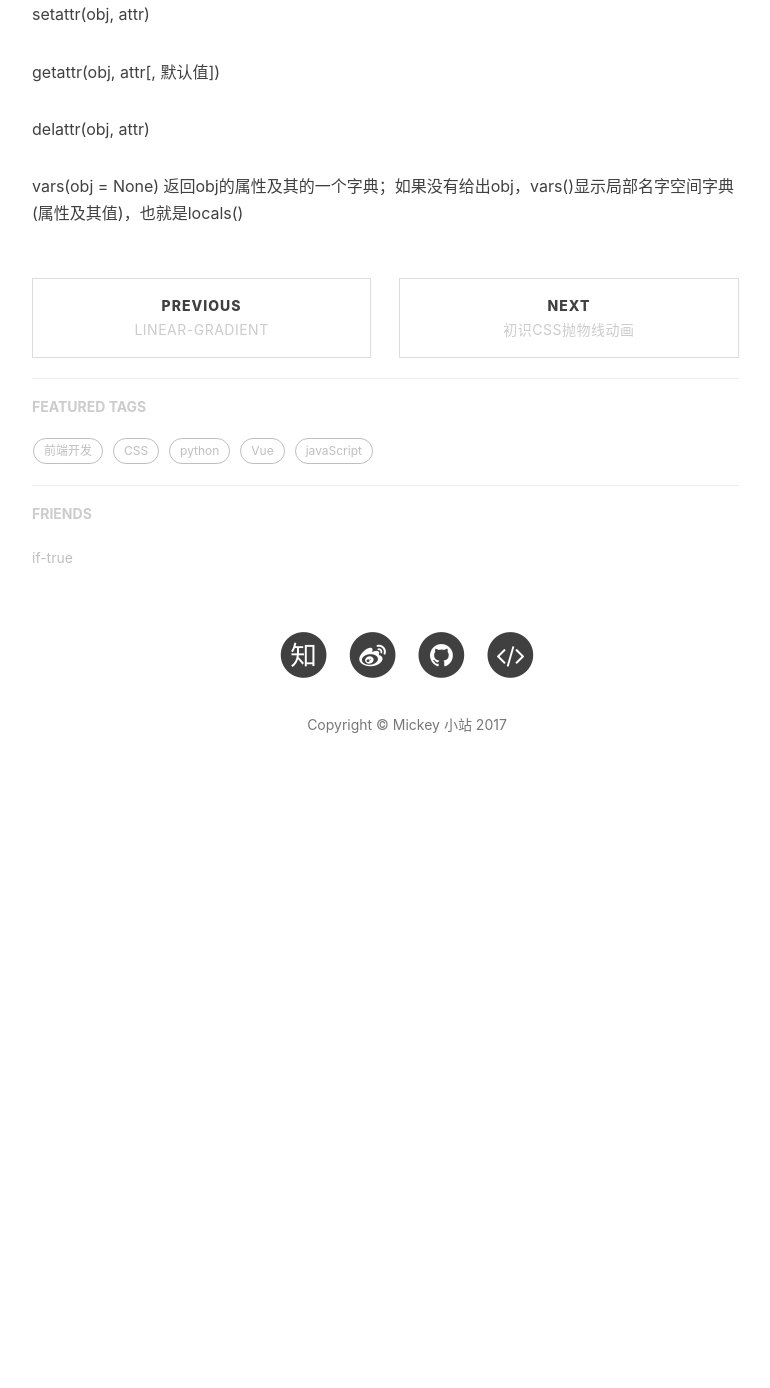
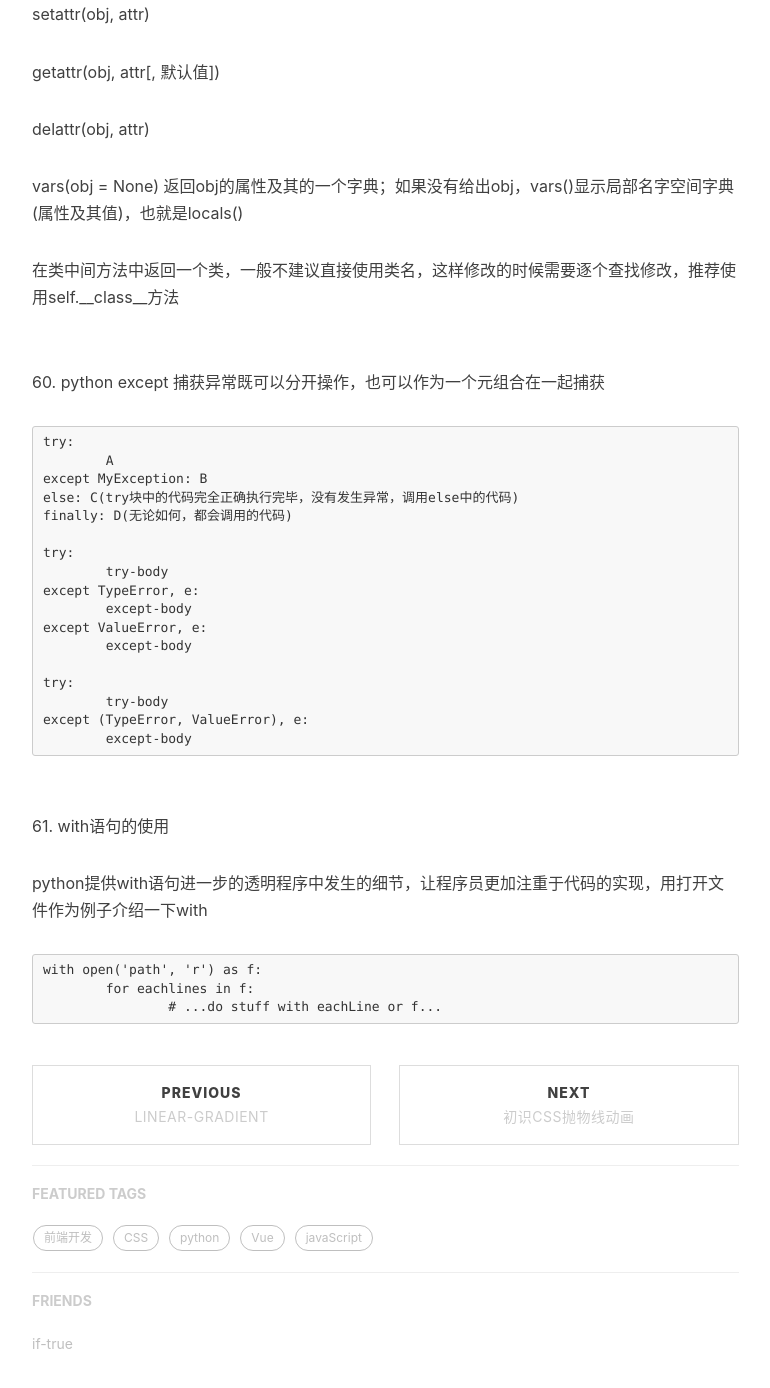
Before and after one commit to mickey0524/mickey0524.github.io, a Jekyll site: the page built from _posts/2017-08-05-begin-python.md, in a window 1280 px wide and 1400 px high, scrolled down 14564 px. Shown: the top 1388 px of the window, without its empty margins (233-1003 px from the left). Built offline with Jekyll 4.4.1, drawn with Linux system fonts in a browser that asks for light colours; nearby versions of some CDN libraries; comment, search, counter and statistics services are not loaded; before the commit the page ends 15393 px from its top, so only the background shows below that.

Commit message:
feat(python): 增加 begin-python 知识点

````diff
--- a/_posts/2017-08-05-begin-python.md
+++ b/_posts/2017-08-05-begin-python.md
@@ -527,3 +527,37 @@ getattr(obj, attr[, 默认值])
 delattr(obj, attr)
 
 vars(obj = None) 返回obj的属性及其的一个字典；如果没有给出obj，vars()显示局部名字空间字典(属性及其值)，也就是locals()
+
+在类中间方法中返回一个类，一般不建议直接使用类名，这样修改的时候需要逐个查找修改，推荐使用self.__class__方法
+
+<br>60. python except 捕获异常既可以分开操作，也可以作为一个元组合在一起捕获
+
+```
+try:
+	A
+except MyException: B
+else: C(try块中的代码完全正确执行完毕，没有发生异常，调用else中的代码)
+finally: D(无论如何，都会调用的代码)
+
+try:
+	try-body
+except TypeError, e:
+	except-body
+except ValueError, e:
+	except-body
+
+try:
+	try-body
+except (TypeError, ValueError), e:
+	except-body
+```
+
+<br>61. with语句的使用
+
+python提供with语句进一步的透明程序中发生的细节，让程序员更加注重于代码的实现，用打开文件作为例子介绍一下with
+
+```
+with open('path', 'r') as f:
+	for eachlines in f:
+		# ...do stuff with eachLine or f...
+```
````
